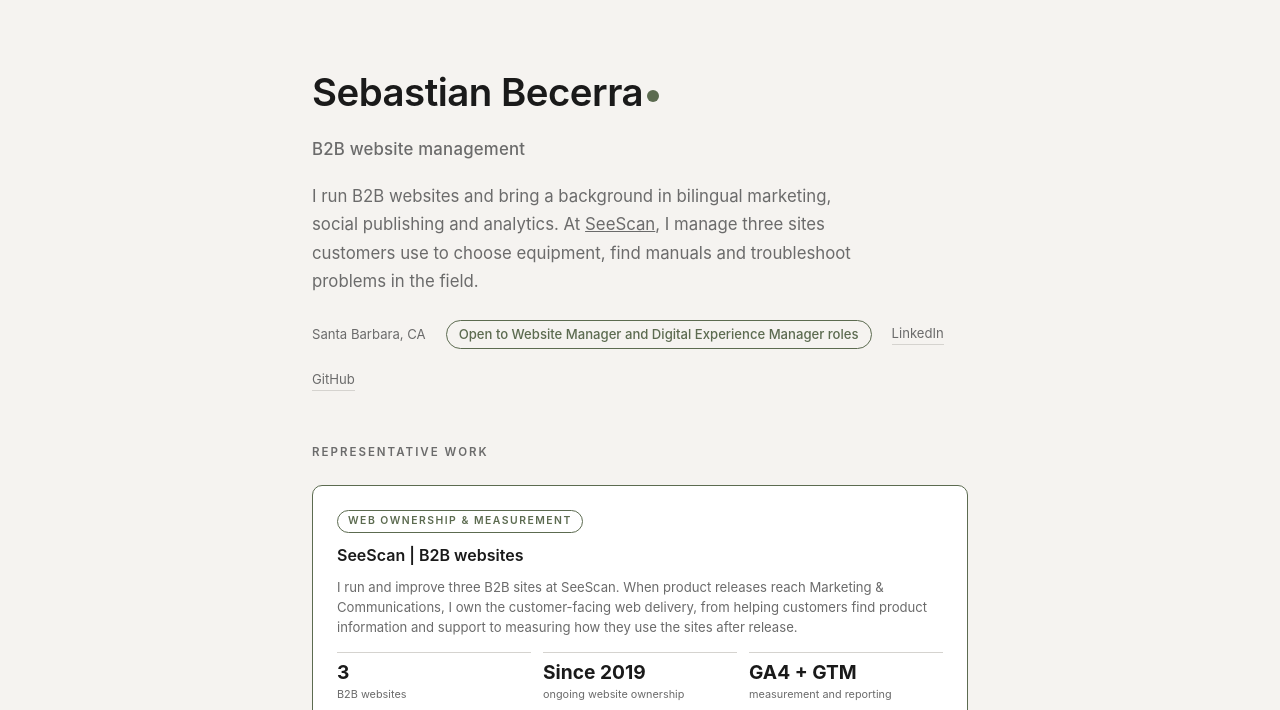
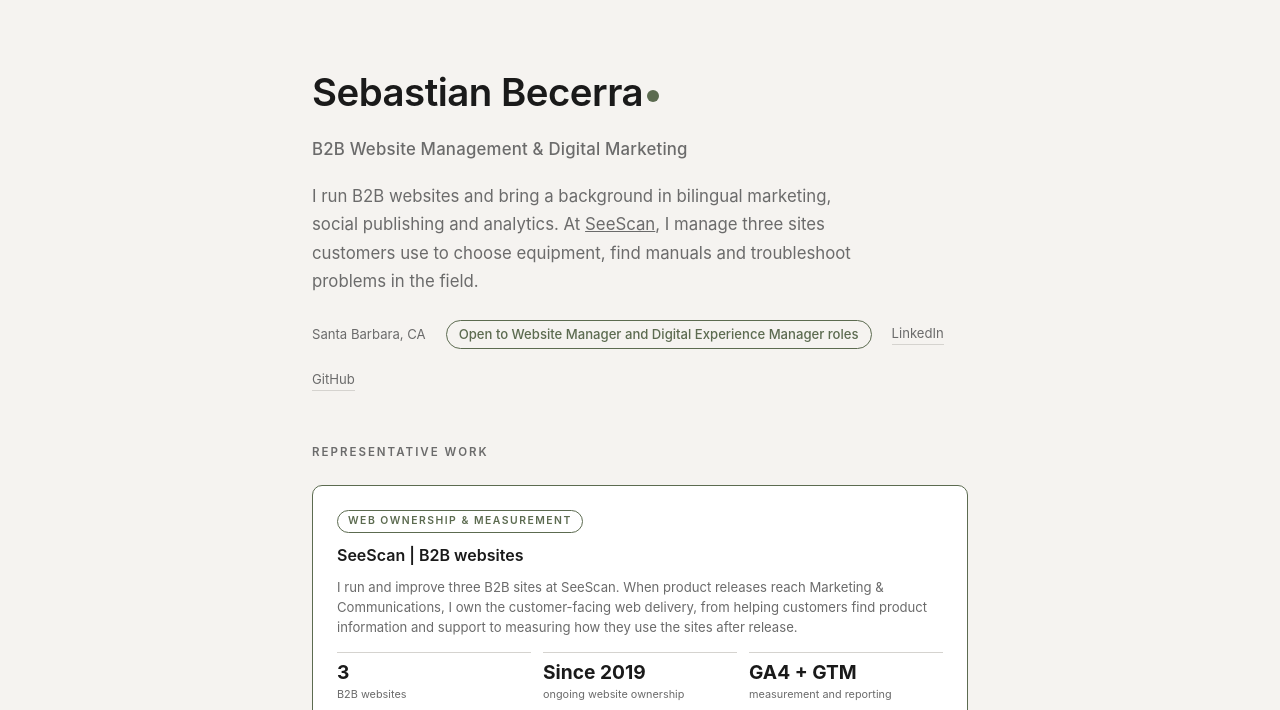
Before and after one commit to sbc1-code/portfolio, a plain HTML site: page index.html in a window 1280 px wide. Shown: the part 70-780 px from the top of the page. Drawn offline with Linux system fonts and the light colour scheme.

Commit message:
Use the concise career headline

```diff
--- a/index.html
+++ b/index.html
@@ -3,9 +3,9 @@
 <head>
     <meta charset="UTF-8">
     <meta name="viewport" content="width=device-width, initial-scale=1.0">
-    <title>Sebastian Becerra | B2B Websites and Bilingual Marketing</title>
+    <title>Sebastian Becerra | B2B Website Management &amp; Digital Marketing</title>
     <meta name="description" content="B2B website management, bilingual marketing and social publishing. Selected work from SeeScan, Los Bravos and independent projects.">
-    <meta property="og:title" content="Sebastian Becerra | B2B Websites and Bilingual Marketing">
+    <meta property="og:title" content="Sebastian Becerra | B2B Website Management &amp; Digital Marketing">
     <meta property="og:description" content="B2B website management, bilingual marketing and social publishing. Selected work from SeeScan, Los Bravos and independent projects.">
     <meta property="og:type" content="website">
     <meta property="og:url" content="https://sbc1-code.github.io/portfolio/">
@@ -436,7 +436,7 @@
     <main>
     <div class="hero">
         <h1>Sebastian Becerra<span class="dot"></span></h1>
-        <p class="hero-tagline">B2B website management</p>
+        <p class="hero-tagline">B2B Website Management &amp; Digital Marketing</p>
         <p>I run B2B websites and bring a background in bilingual marketing, social publishing and analytics. At <a href="https://www.seescan.com/">SeeScan</a>, I manage three sites customers use to choose equipment, find manuals and troubleshoot problems in the field.</p>
         <div class="meta">
             <span>Santa Barbara, CA</span>
```
